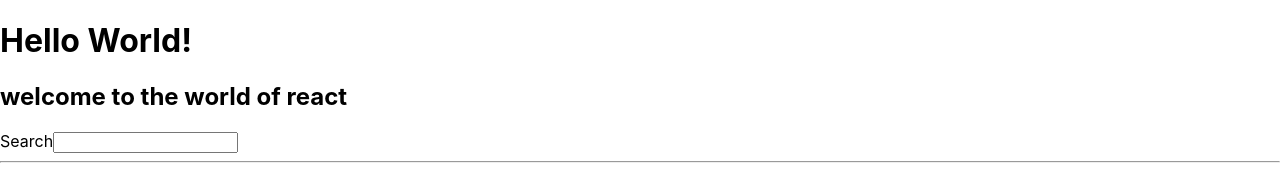
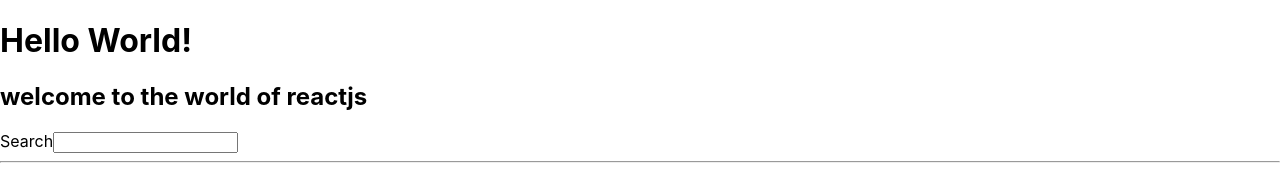
Before and after one commit to prajjwalrodgermassey/hacker-stories, a React (Create React App) app: page / in a window 1280 px wide. Shown: the top 172 px of the page. Built offline with nearby package versions, Linux system fonts and the light colour scheme.

Commit message:
adding function component <List/> as an ordered list

```diff
--- a/src/App.js
+++ b/src/App.js
@@ -2,6 +2,11 @@ import logo from './logo.svg';
 import './App.css';
 
 const title = "react";
+function setTitle(title)
+{
+  return title;
+}
+
 const list = [
              { title:"react",
                url:"https://reactjs.org",
@@ -24,7 +29,7 @@ function App() {
   return (
     <div>
       <h1>Hello World!</h1>
-      <h2>welcome to the world of {title}</h2>
+      <h2>welcome to the world of {setTitle("reactjs")}</h2>
       <label htmlFor = "search ">Search</label>
       <input type = "text" id = "search" />
       <hr/>
```
